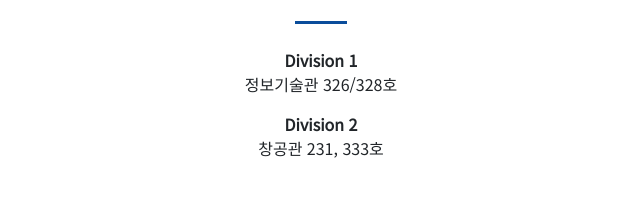
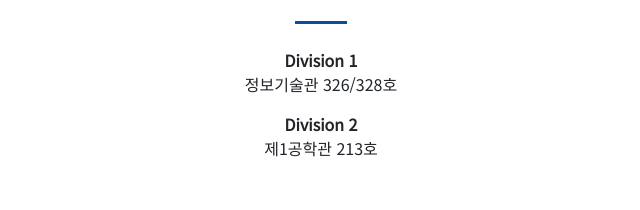
Before and after one commit to uospc/2019, a website with bundled scripts: page docs/index.html in a window 1280 px wide. Shown: the part 2183-2393 px from the top of the page, 319-959 px from the left. Built offline with nearby package versions, Linux system fonts and the light colour scheme.

Commit message:
Update index.html

```diff
--- a/docs/index.html
+++ b/docs/index.html
@@ -133,7 +133,7 @@
                     <h2 class="mt-0">장소</h2>
                     <hr class="divider my-4">
                     <p><strong>Division 1</strong> <br>정보기술관 326/328호</p>
-                    <p><strong>Division 2</strong> <br>창공관 231, 333호</p>
+                    <p><strong>Division 2</strong> <br>제1공학관 213호</p>
 
                 </div>
             </div>
```
